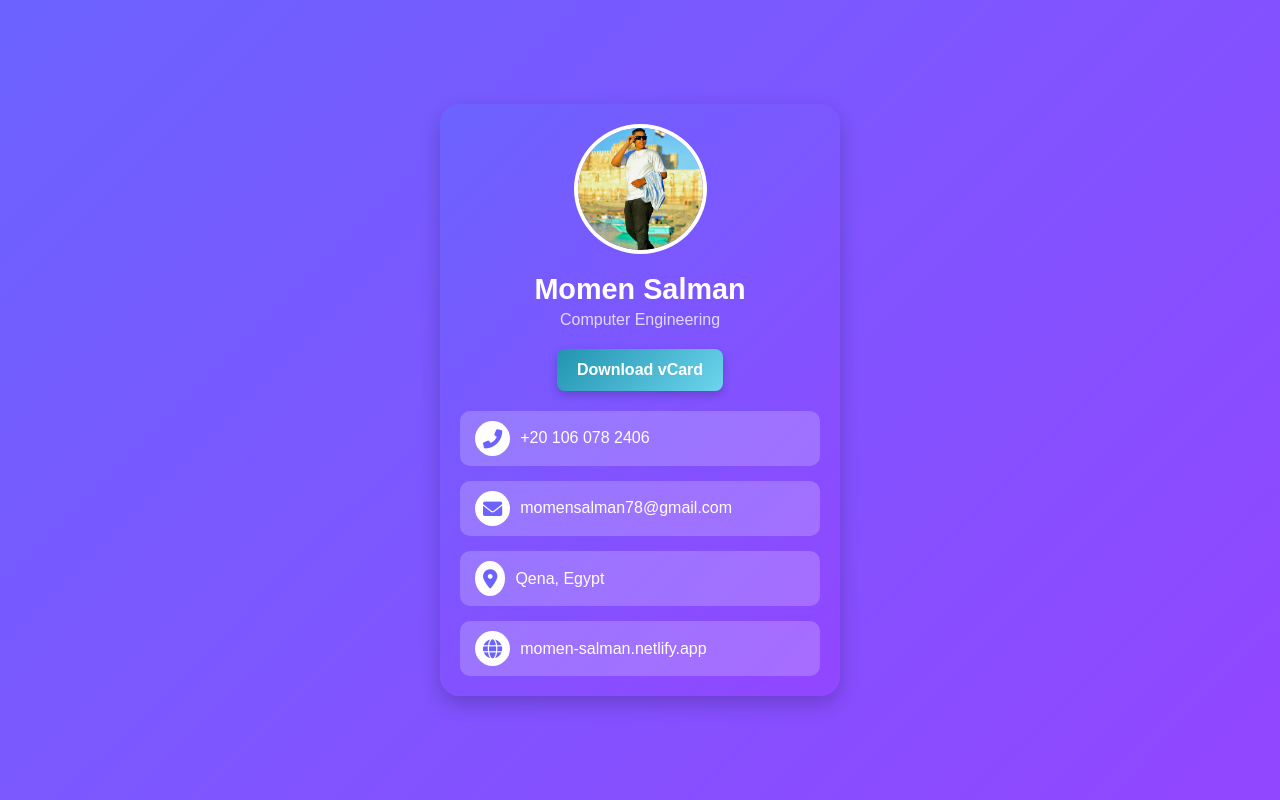
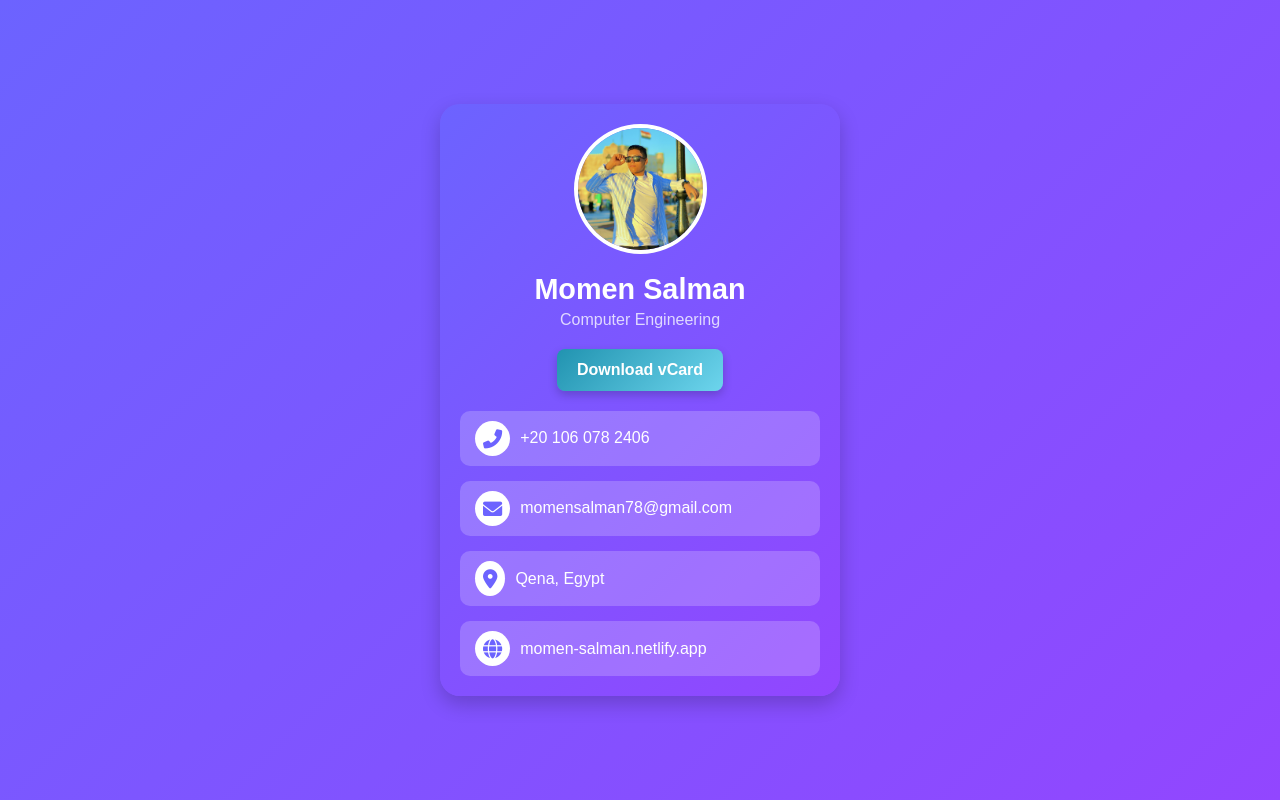
Before and after one commit to momen-hassan-77/momen-card, a plain HTML site: page index.html in a window 1280 px wide. Drawn offline with Linux system fonts and the light colour scheme.

Commit message:
Updated profile picture

```diff
--- a/index.html
+++ b/index.html
@@ -106,7 +106,7 @@
 </head>
 <body>
     <div class="card">
-        <img src="img/5888790189252396852_121.jpg" alt="Profile" class="profile-img">
+        <img src="img/profile.JPG" alt="Profile" class="profile-img">
         <h2>Momen Salman</h2>
         <p class="title">Computer Engineering</p>
         <!-- تأكد من وجود الملف في نفس المجلد -->
```
Also changed, not shown: img/profile.JPG (added).
